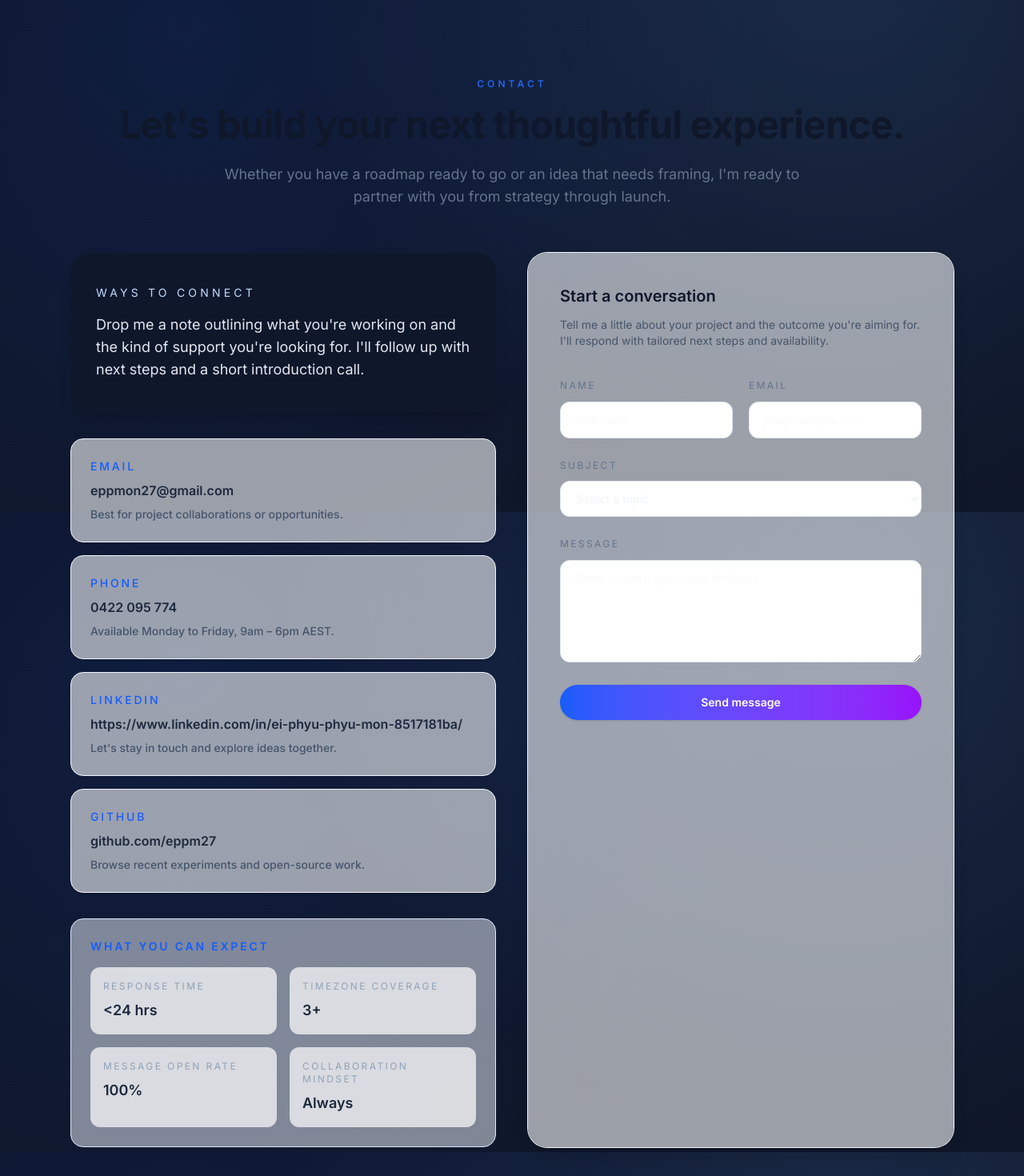
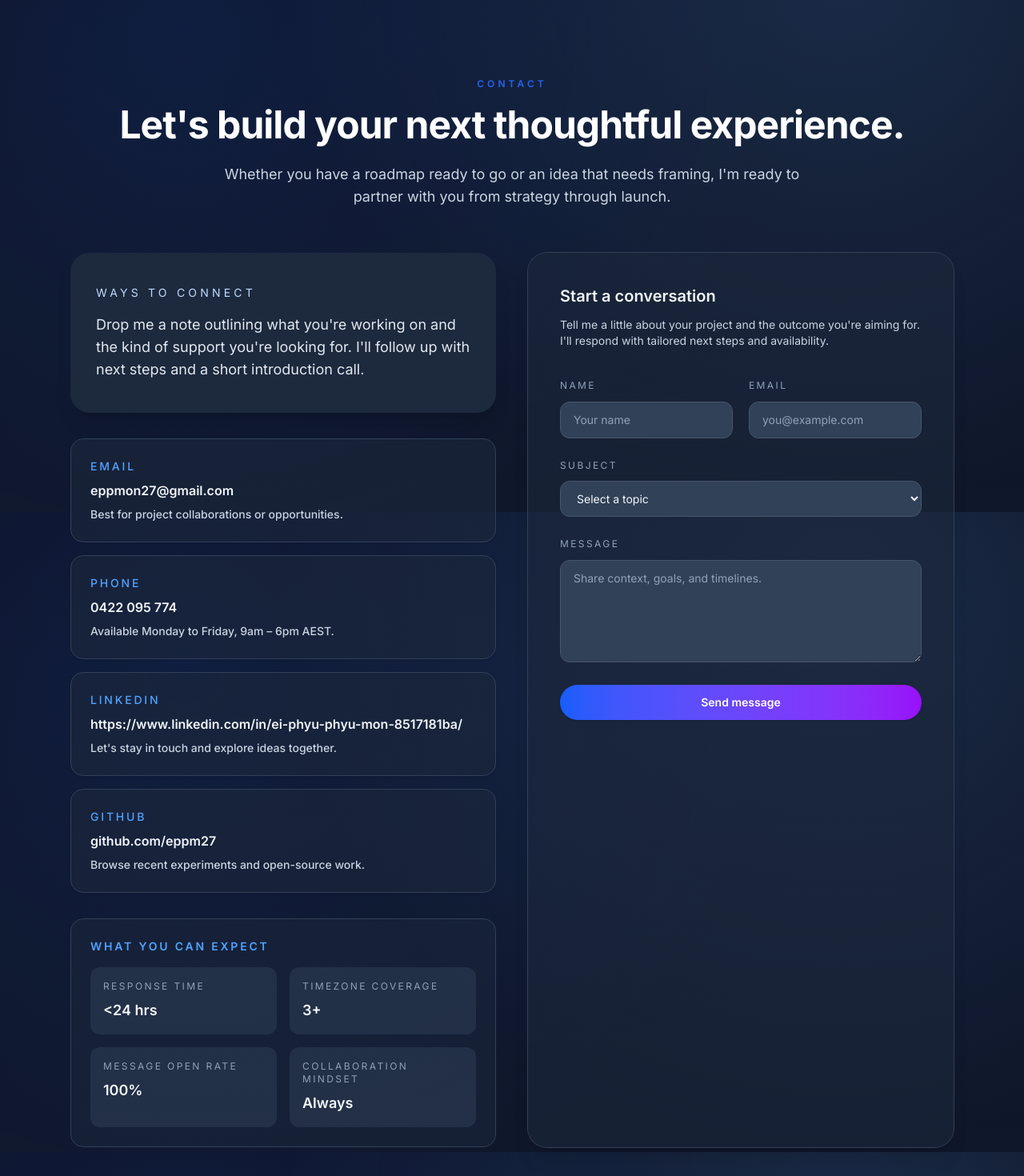
Before and after one commit to eppm27/website, a React (Vite) app in the folder my-portfolio/: page / in a window 1280 px wide. Shown: the part 5760-7230 px from the top of the page at 80% size. Built offline with nearby package versions, Linux system fonts and the light colour scheme.

Commit message:
Refactor Contact and ThemeContext components for improved styling and code simplicity

```diff
--- a/my-portfolio/src/components/Contact.jsx
+++ b/my-portfolio/src/components/Contact.jsx
@@ -66,10 +66,10 @@ const Contact = () => {
       <div className="mx-auto max-w-6xl px-4 sm:px-6">
         <div className="text-center">
           <span className="section-eyebrow">Contact</span>
-          <h2 className="section-title mt-4 text-4xl text-theme sm:text-5xl">
+          <h2 className="section-title mt-4 text-4xl sm:text-5xl text-white">
             Let's build your next thoughtful experience.
           </h2>
-          <p className="mx-auto mt-6 max-w-3xl text-lg text-theme-secondary">
+          <p className="mx-auto mt-6 max-w-3xl text-lg text-slate-300">
             Whether you have a roadmap ready to go or an idea that needs framing, I'm ready to partner with
             you from strategy through launch.
           </p>
@@ -77,7 +77,7 @@ const Contact = () => {
 
         <div className="mt-14 grid gap-10 lg:grid-cols-[1fr_1fr]">
           <div className="space-y-8">
-            <div className="rounded-3xl bg-slate-900 px-6 py-8 text-slate-100 shadow-xl sm:px-8 sm:py-10">
+            <div className="rounded-3xl px-6 py-8 shadow-xl sm:px-8 sm:py-10 bg-slate-800 text-slate-100">
               <p className="text-sm uppercase tracking-[0.3em] text-blue-200">Ways to connect</p>
               <p className="mt-4 text-lg text-slate-200">
                 Drop me a note outlining what you're working on and the kind of support you're looking for.
@@ -92,45 +92,45 @@ const Contact = () => {
                   href={method.href}
                   target={method.href.startsWith("http") ? "_blank" : undefined}
                   rel={method.href.startsWith("http") ? "noreferrer" : undefined}
-                  className="block rounded-2xl border border-slate-100 bg-slate-50/60 p-5 shadow-sm transition hover:-translate-y-1 hover:shadow-md sm:p-6"
+                  className="block rounded-2xl p-5 shadow-sm transition hover:-translate-y-1 hover:shadow-md sm:p-6 border border-slate-700 bg-slate-800/60 text-slate-100"
                 >
                   <div className="flex flex-col gap-2">
-                    <span className="text-sm uppercase tracking-[0.2em] text-blue-600">
+                    <span className="text-sm uppercase tracking-[0.2em] text-blue-400">
                       {method.title}
                     </span>
-                    <span className="text-base font-semibold text-slate-800">{method.value}</span>
-                    <span className="text-sm text-slate-600">{method.description}</span>
+                    <span className="text-base font-semibold text-slate-100">{method.value}</span>
+                    <span className="text-sm text-slate-300">{method.description}</span>
                   </div>
                 </a>
               ))}
             </div>
 
-            <div className="rounded-2xl border border-blue-100 bg-blue-50/50 p-6">
-              <p className="text-sm font-semibold uppercase tracking-[0.2em] text-blue-600">
+            <div className="rounded-2xl p-6 border border-slate-700 bg-slate-800/50">
+              <p className="text-sm font-semibold uppercase tracking-[0.2em] text-blue-400">
                 What you can expect
               </p>
               <div className="mt-4 grid gap-4 sm:grid-cols-2">
                 {responseStats.map((stat) => (
-                  <div key={stat.label} className="rounded-xl bg-white/70 p-4 text-sm text-slate-600">
+                  <div key={stat.label} className="rounded-xl p-4 text-sm bg-slate-700/50 text-slate-300">
                     <p className="text-xs uppercase tracking-[0.2em] text-slate-400">{stat.label}</p>
-                    <p className="mt-2 text-lg font-semibold text-slate-800">{stat.value}</p>
+                    <p className="mt-2 text-lg font-semibold text-slate-100">{stat.value}</p>
                   </div>
                 ))}
               </div>
             </div>
           </div>
 
-          <div className="rounded-3xl bg-slate-50/60 p-8 shadow-xl ring-1 ring-slate-100 sm:p-10">
-            <h3 className="text-xl font-semibold text-slate-900">Start a conversation</h3>
-            <p className="mt-3 text-sm text-slate-600">
+          <div className="rounded-3xl p-8 shadow-xl sm:p-10 bg-slate-800/60 ring-1 ring-slate-700">
+            <h3 className="text-xl font-semibold text-slate-100">Start a conversation</h3>
+            <p className="mt-3 text-sm text-slate-300">
               Tell me a little about your project and the outcome you're aiming for. I'll respond with tailored
               next steps and availability.
             </p>
 
             {messageSent ? (
-              <div className="mt-8 rounded-2xl bg-white p-6 text-center shadow-md">
-                <p className="text-lg font-semibold text-emerald-500">Message sent</p>
-                <p className="mt-2 text-sm text-slate-600">
+              <div className="mt-8 rounded-2xl p-6 text-center shadow-md bg-slate-700">
+                <p className="text-lg font-semibold text-emerald-400">Message sent</p>
+                <p className="mt-2 text-sm text-slate-300">
                   Thank you for reaching out. I'll respond within the next business day.
                 </p>
               </div>
@@ -138,9 +138,9 @@ const Contact = () => {
               <form onSubmit={handleSubmit} className="mt-8 space-y-5">
                 <div className="grid gap-5 sm:grid-cols-2">
                   <div>
-                    <label className="text-xs uppercase tracking-[0.2em] text-slate-500">Name</label>
+                    <label className="text-xs uppercase tracking-[0.2em] text-slate-400">Name</label>
                     <input
-                      className="mt-2 w-full rounded-xl border border-slate-200 bg-white px-4 py-3 text-sm focus:border-blue-300 focus:outline-none focus:ring-2 focus:ring-blue-100"
+                      className="mt-2 w-full rounded-xl border px-4 py-3 text-sm focus:border-blue-300 focus:outline-none focus:ring-2 focus:ring-blue-100 border-slate-600 bg-slate-700 text-slate-100 placeholder-slate-400"
                       type="text"
                       name="name"
                       value={formData.name}
@@ -150,9 +150,9 @@ const Contact = () => {
                     />
                   </div>
                   <div>
-                    <label className="text-xs uppercase tracking-[0.2em] text-slate-500">Email</label>
+                    <label className="text-xs uppercase tracking-[0.2em] text-slate-400">Email</label>
                     <input
-                      className="mt-2 w-full rounded-xl border border-slate-200 bg-white px-4 py-3 text-sm focus:border-blue-300 focus:outline-none focus:ring-2 focus:ring-blue-100"
+                      className="mt-2 w-full rounded-xl border px-4 py-3 text-sm focus:border-blue-300 focus:outline-none focus:ring-2 focus:ring-blue-100 border-slate-600 bg-slate-700 text-slate-100 placeholder-slate-400"
                       type="email"
                       name="email"
                       value={formData.email}
@@ -164,9 +164,9 @@ const Contact = () => {
                 </div>
 
                 <div>
-                  <label className="text-xs uppercase tracking-[0.2em] text-slate-500">Subject</label>
+                  <label className="text-xs uppercase tracking-[0.2em] text-slate-400">Subject</label>
                   <select
-                    className="mt-2 w-full rounded-xl border border-slate-200 bg-white px-4 py-3 text-sm focus:border-blue-300 focus:outline-none focus:ring-2 focus:ring-blue-100"
+                    className="mt-2 w-full rounded-xl border px-4 py-3 text-sm focus:border-blue-300 focus:outline-none focus:ring-2 focus:ring-blue-100 border-slate-600 bg-slate-700 text-slate-100"
                     name="subject"
                     value={formData.subject}
                     onChange={handleChange}
@@ -182,9 +182,9 @@ const Contact = () => {
                 </div>
 
                 <div>
-                  <label className="text-xs uppercase tracking-[0.2em] text-slate-500">Message</label>
+                  <label className="text-xs uppercase tracking-[0.2em] text-slate-400">Message</label>
                   <textarea
-                    className="mt-2 h-32 w-full rounded-xl border border-slate-200 bg-white px-4 py-3 text-sm focus:border-blue-300 focus:outline-none focus:ring-2 focus:ring-blue-100"
+                    className="mt-2 h-32 w-full rounded-xl border px-4 py-3 text-sm focus:border-blue-300 focus:outline-none focus:ring-2 focus:ring-blue-100 border-slate-600 bg-slate-700 text-slate-100 placeholder-slate-400"
                     name="message"
                     value={formData.message}
                     onChange={handleChange}
--- a/my-portfolio/src/context/ThemeContext.jsx
+++ b/my-portfolio/src/context/ThemeContext.jsx
@@ -1,23 +1,14 @@
-import { createContext, useContext, useEffect, useMemo } from "react";
+import { createContext, useContext, useEffect } from "react";
 
 const ThemeContext = createContext({ theme: "dark" });
 
 export const ThemeProvider = ({ children }) => {
-  const theme = "dark";
-
   useEffect(() => {
     if (typeof document === "undefined") return;
-    document.body.dataset.theme = theme;
+    document.body.dataset.theme = "dark";
   }, []);
 
-  const value = useMemo(
-    () => ({
-      theme,
-    }),
-    [theme]
-  );
-
-  return <ThemeContext.Provider value={value}>{children}</ThemeContext.Provider>;
+  return <ThemeContext.Provider value={{ theme: "dark" }}>{children}</ThemeContext.Provider>;
 };
 
 export const useTheme = () => useContext(ThemeContext);
```
